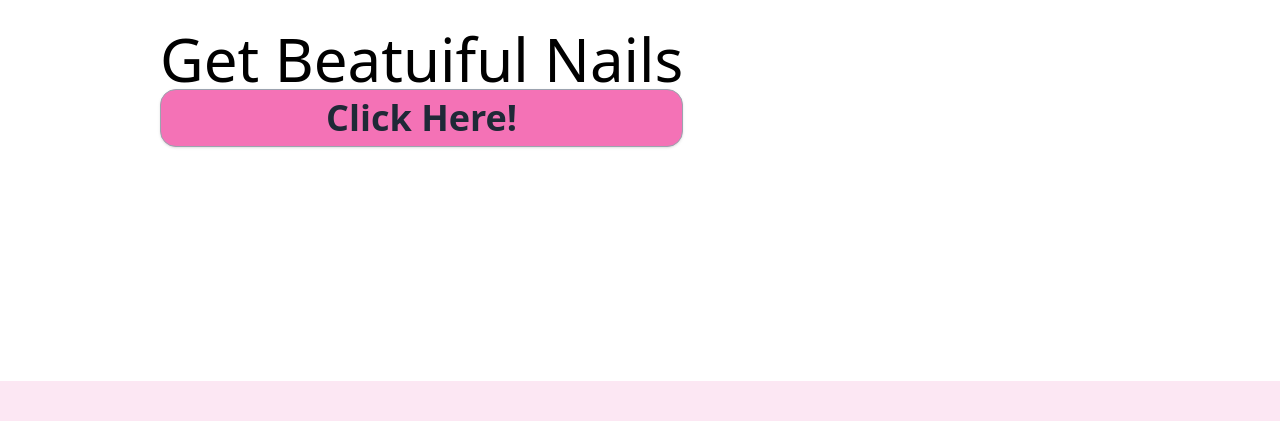
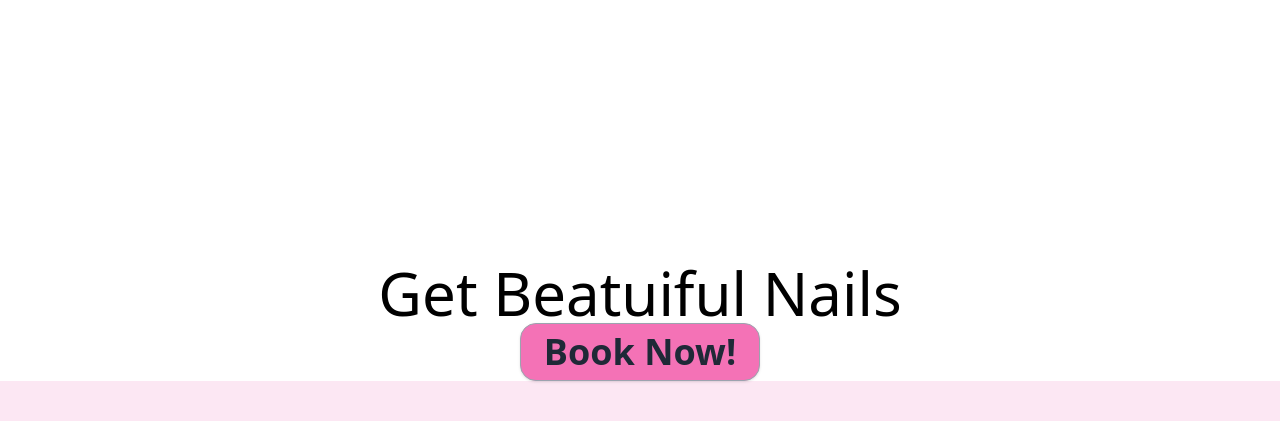
Before and after one commit to DHHZ19/CindyBooks, a website: page pages/home.html in a window 1280 px wide. Shown: the part 51-472 px from the top of the page. Drawn offline with Linux system fonts and the light colour scheme.

Commit message:
added book now button

```diff
--- a/pages/home.html
+++ b/pages/home.html
@@ -45,16 +45,17 @@
       </nav>
     </section>
     <!--Hero Seciton-->
-    <section class="flex flex-col h-96 text-2xl">
+    <section class="flex flex-col h-96 text-2xl justify-end align-middle">
+      <img src="" alt="" />
       <!--Main CTA-->
       <div
-        class="absolute animate-wave sm:left-40 sm:top-20 left-10 top-20 h-28 align-bottom flex flex-col"
+        class="animate-wave sm:left-40 sm:top-20 left-16 top-56 h-full flex flex-col items-center justify-end"
       >
         <h1 class="sm:text-6xl text-4xl">Get Beatuiful Nails</h1>
         <button
-          class="bg-pink-400 text-4xl sm:text-4xl transition ease-in-out delay-150 hover:-translate-y-1 hover:scale-110 duration-300 hover:bg-gray-100 text-gray-800 font-semibold py-2 px-4 border rounded-2xl border-gray-400 shadow"
+          class="bg-pink-400 w-60 text-4xl sm:text-4xl transition ease-in-out delay-150 hover:-translate-y-1 hover:scale-110 duration-300 hover:bg-gray-100 text-gray-800 font-semibold py-2 px-4 border rounded-2xl border-gray-400 shadow"
         >
-          Click Here!
+          Book Now!
         </button>
       </div>
     </section>
```
Also changed, not shown: CindyNailsmainLogo.png (added), css/main.css.
